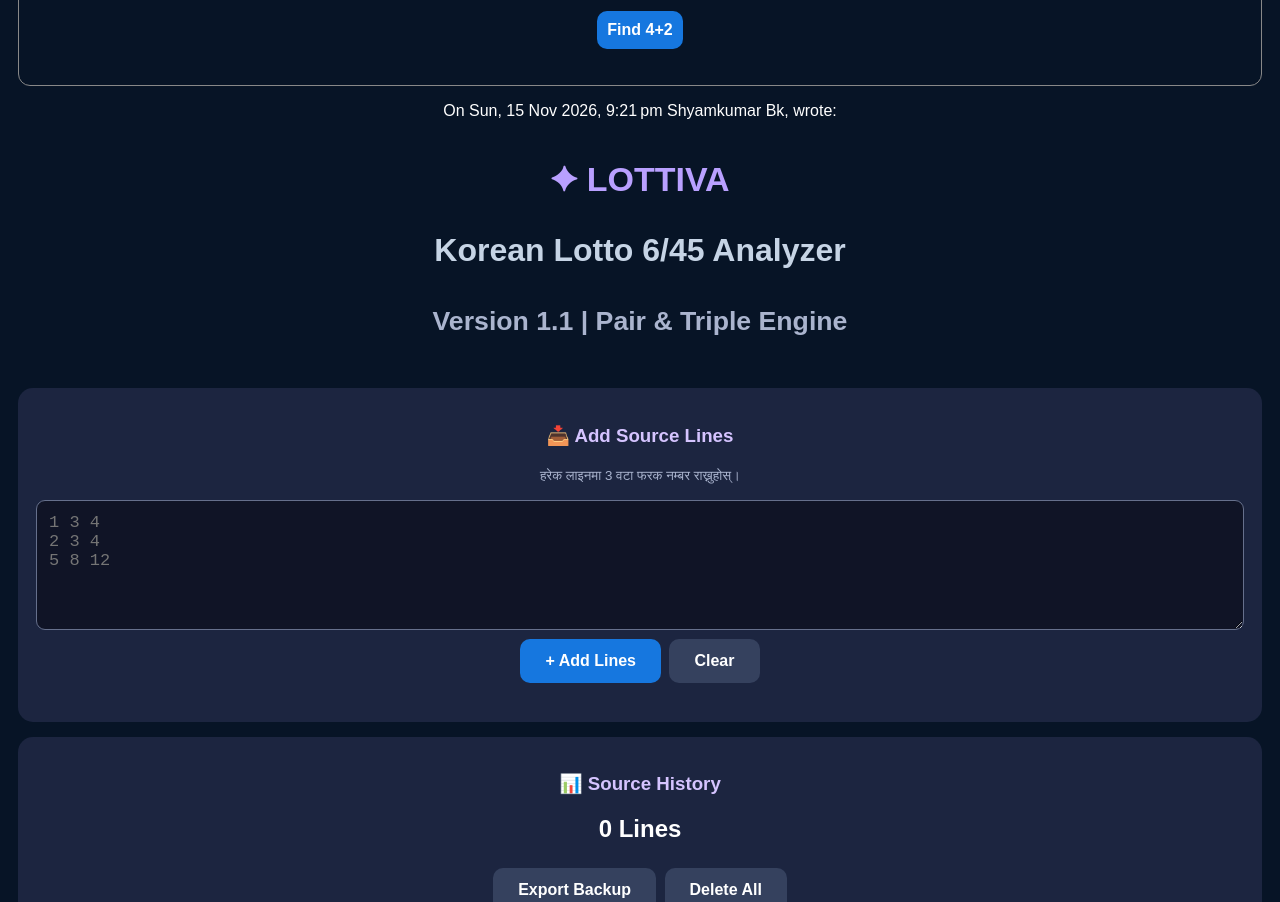
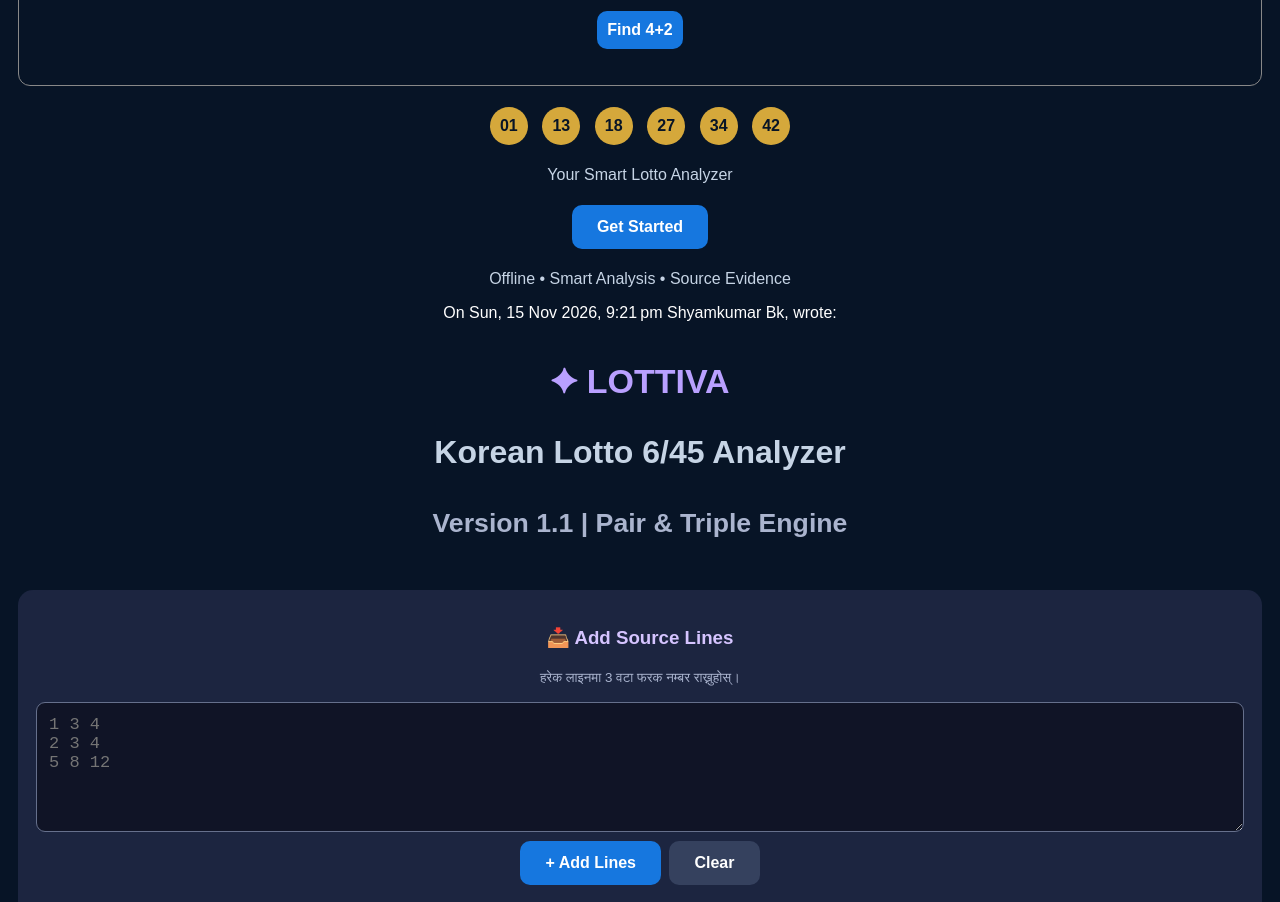
Before and after one commit to lottiva45/Lottiva, a plain HTML site: page index.html in a window 1280 px wide. Shown: the part 6223-7125 px from the top of the page. Drawn offline with Linux system fonts and the light colour scheme.

Commit message:
Correct l42find function and enhance HTML structure
Fix typo in l42find function and add HTML elements for lotto analysis.

```diff
--- a/index.html
+++ b/index.html
@@ -921,7 +921,7 @@ Get Started
 
 <script>
 function l42find() {
-  const raw = document.getElementById("l42history").value.trim();
+  const raw = .getElementById("l42history").value.trim();
   const out = document.getElementById("l42result");
   const lines = [];
 
@@ -1018,6 +1018,23 @@ function l42find() {
   }).join("");
 }
 </script>
+<div>
+<span class="ball">01</span>
+<span class="ball">13</span>
+<span class="ball">18</span>
+<span class="ball">27</span>
+<span class="ball">34</span>
+<span class="ball">42</span>
+</div>
+<p>Your Smart Lotto Analyzer</p>
+<button onclick="alert('Lottiva is starting!')">
+Get Started
+</button>
+</div>
+<p>Offline • Smart Analysis • Source Evidence</p>
+</body>
+</html>
+
 
 
 On Sun, 15 Nov 2026, 9:21 pm Shyamkumar Bk, <bkshyamkumar7@gmail.com> wrote:
```
